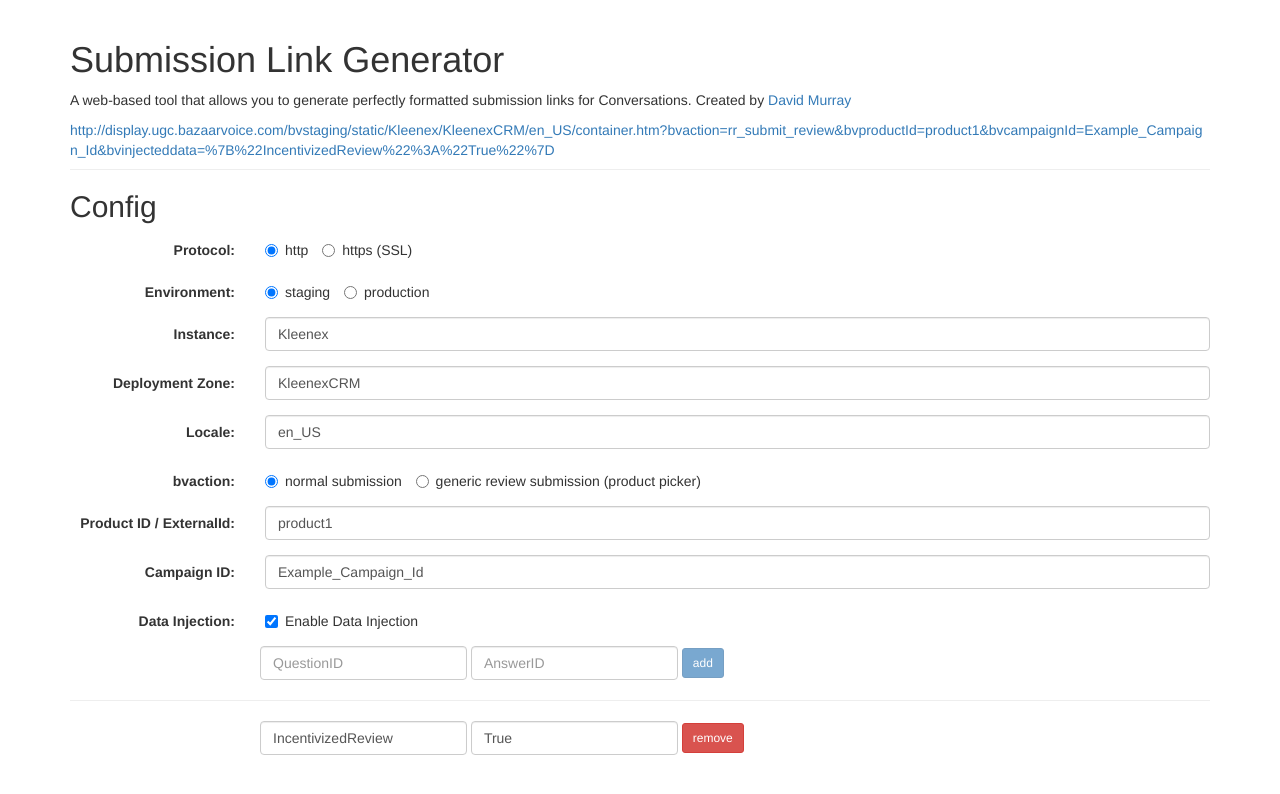
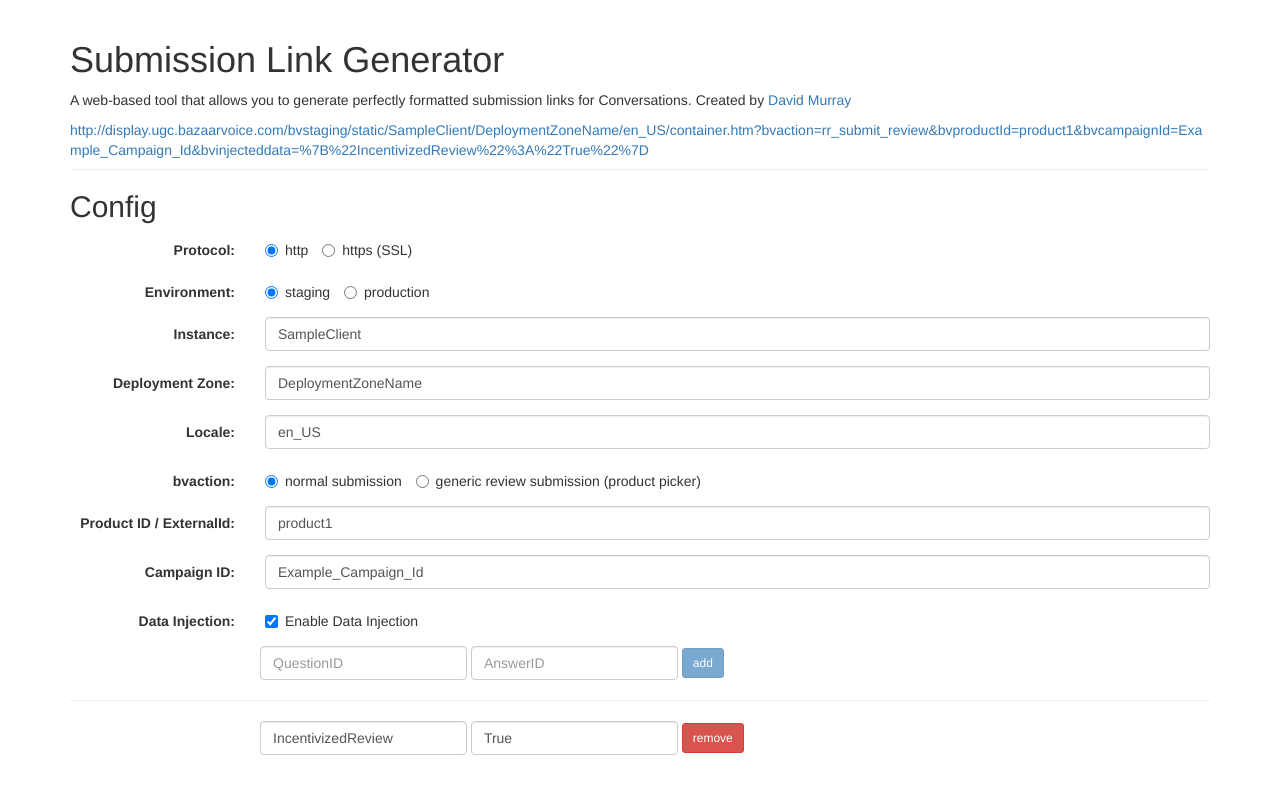
Before and after one commit to arteedecco/conversations-ssurl-generator, a plain HTML site: page index.html in a window 1280 px wide. Drawn offline with Linux system fonts and the light colour scheme.

Commit message:
removing client name

```diff
--- a/index.html
+++ b/index.html
@@ -238,8 +238,8 @@
         self.protocol          = ko.observable('http');
         self.domain            = ko.observable('display.ugc.bazaarvoice.com');
         self.environment       = ko.observable('bvstaging');
-        self.instance          = ko.observable('Kleenex');
-        self.deploymentzone    = ko.observable('KleenexCRM');
+        self.instance          = ko.observable('SampleClient');
+        self.deploymentzone    = ko.observable('DeploymentZoneName');
         self.locale            = ko.observable('en_US');
         self.resource          = ko.observable('container.htm');
         self.bvaction          = ko.observable('rr_submit_review');
```
